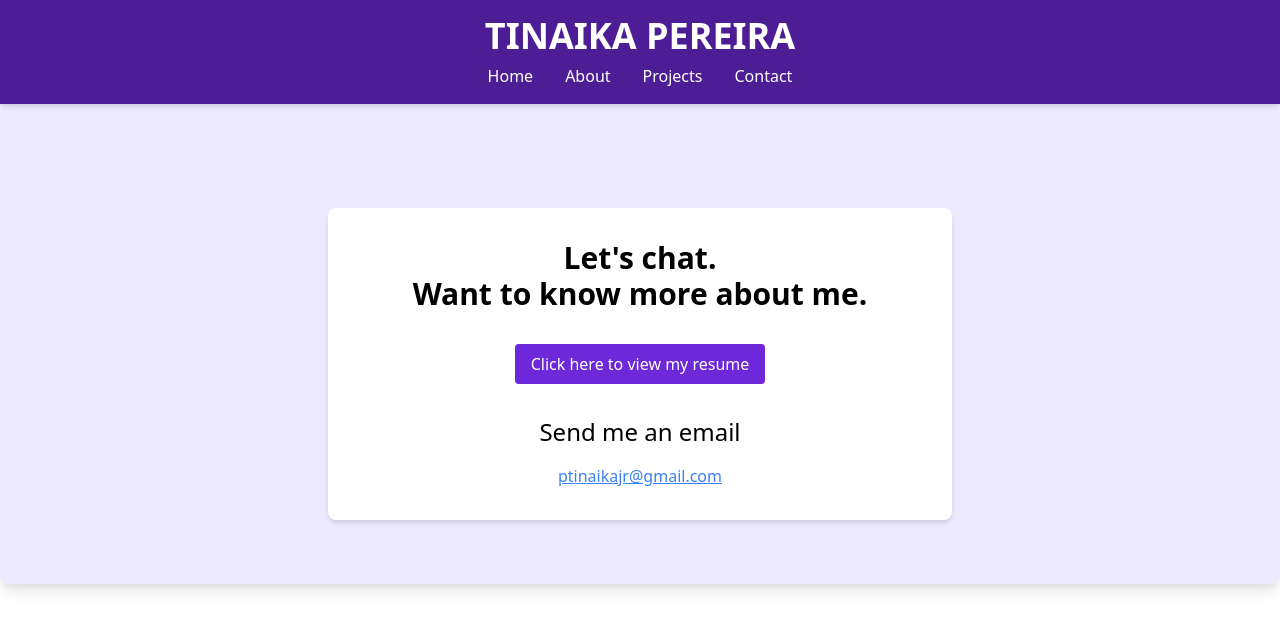
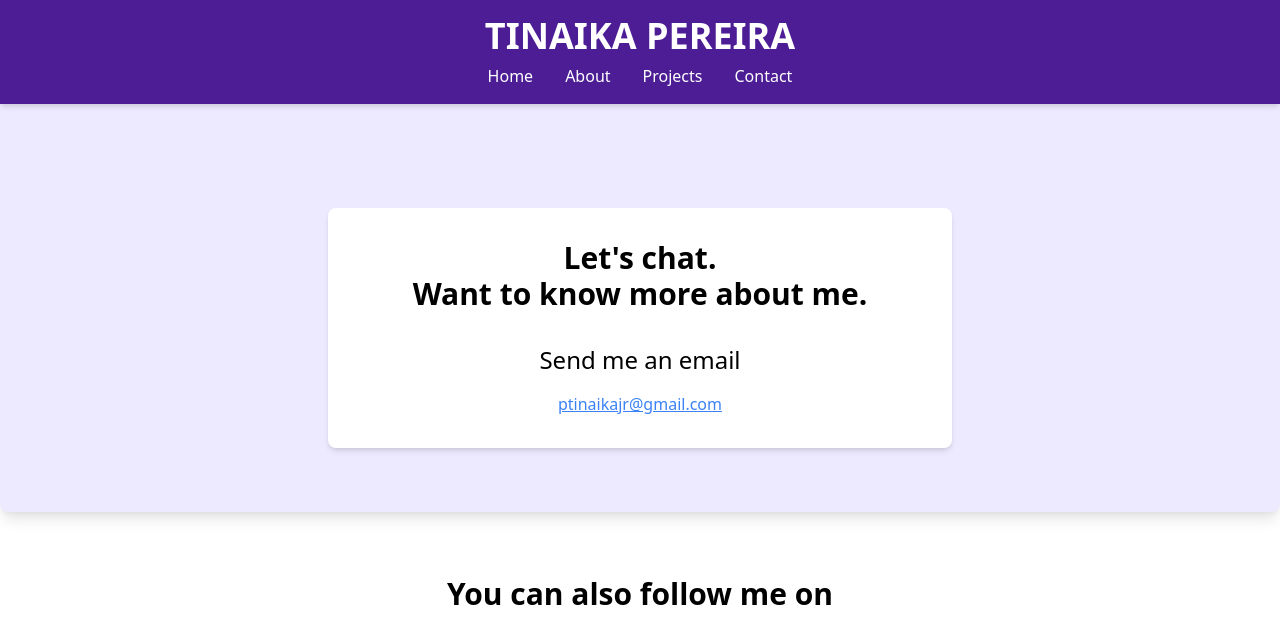
Before and after one commit to Tinaika19/my-portfolio, a plain HTML site: page contact.html in a window 1280 px wide. Shown: the top 622 px of the page. Drawn offline with nearby package versions, Linux system fonts and the light colour scheme.

Commit message:
Update contact.html

```diff
--- a/contact.html
+++ b/contact.html
@@ -28,12 +28,7 @@
         <div class="container mx-auto flex flex-col items-center text-center px-4">
             <div class="w-full md:w-1/2 p-8 bg-white rounded-lg shadow-md mt-16">
                 <h2 class="text-2xl md:text-3xl font-bold mb-4">Let's chat.<br> Want to know more about me.</h2>
-                <a href="assets/images/Resume_Tinaika Pereira.pdf" target="_blank" class="inline-block">
-                    <button
-                        class="bg-purple-700 text-white py-2 px-4 rounded mt-4 transition-transform transform hover:scale-110">
-                        Click here to view my resume
-                    </button>
-                </a>
+
                 <p class="text-xl md:text-2xl mb-4 mt-8">Send me an email</p>
                 <a href="mailto:ptinaikajr@gmail.com" class="text-blue-500 underline">ptinaikajr@gmail.com</a>
             </div>
```
